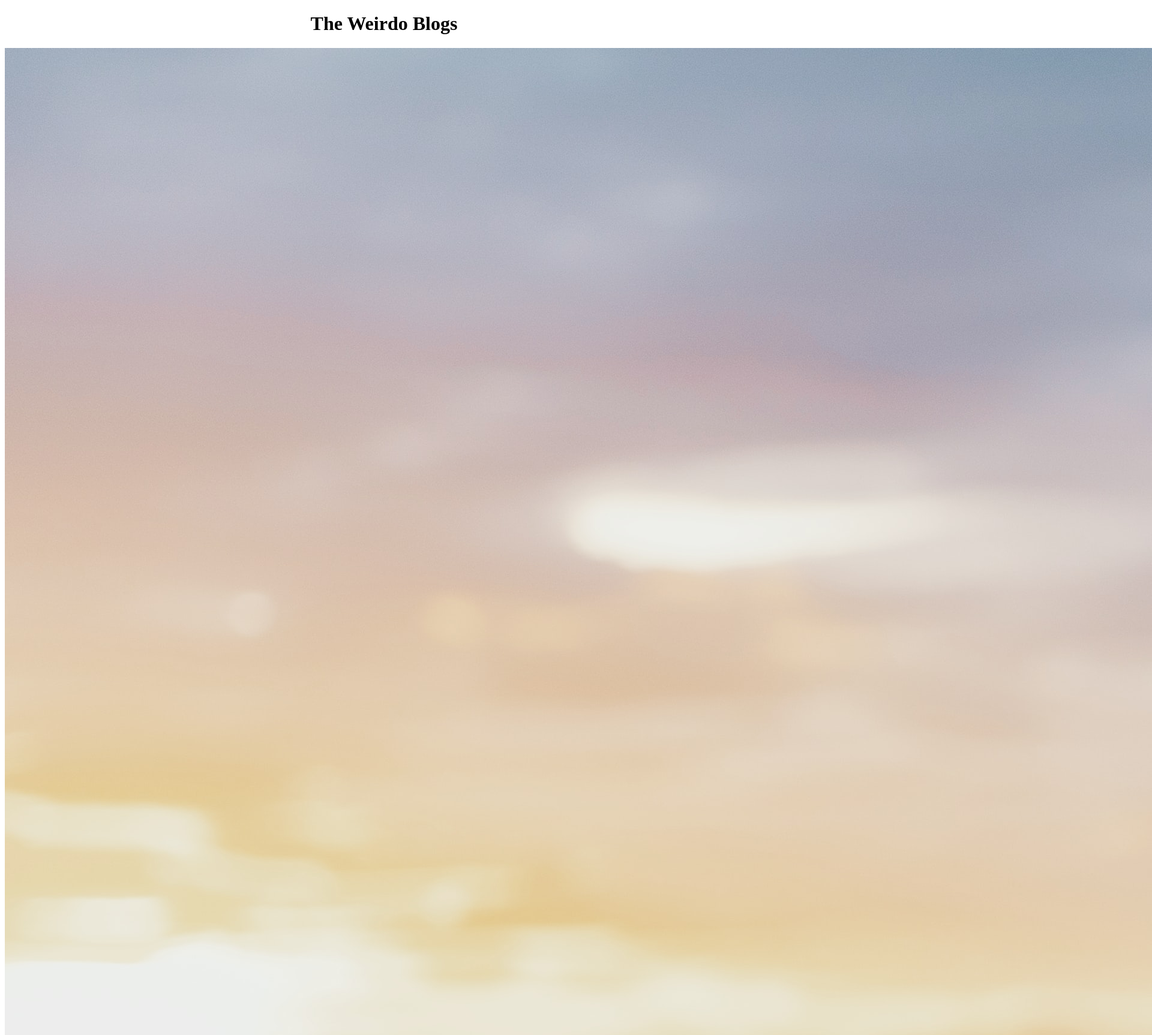
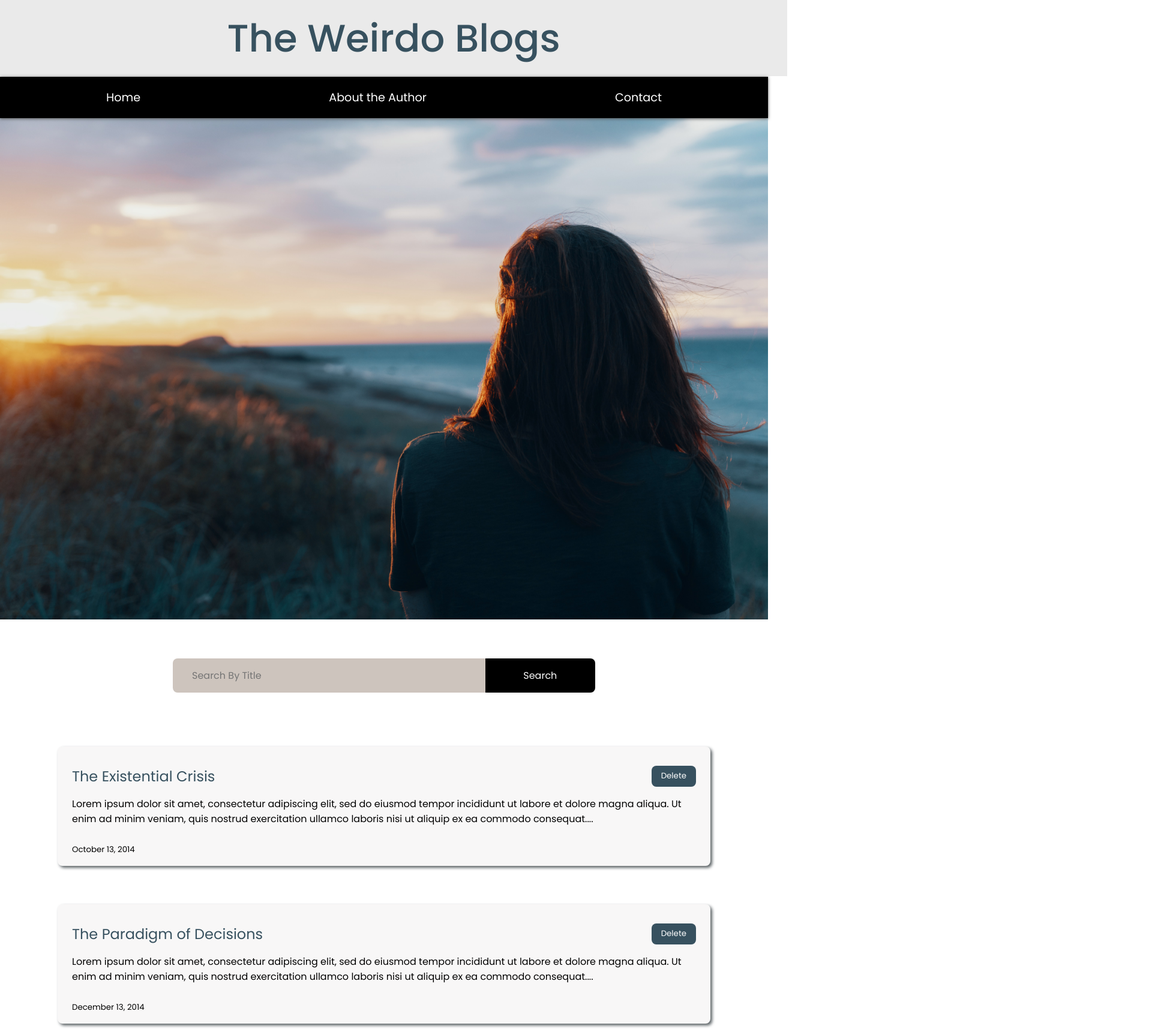
Before and after one commit to NeeshuSharmaa/blogs-project, a React (Create React App) app: page / in a window 1280 px wide. Shown: the top 1726 px of the page at 60% size, 1920 px wide, since content can reach past the window. Built offline with nearby package versions, Linux system fonts and the light colour scheme.

Commit message:
Updated: styles

```diff
--- a/src/App.css
+++ b/src/App.css
@@ -1,38 +1,132 @@
-.App {
-  text-align: center;
+@import url('https://fonts.googleapis.com/css2?family=Poppins:ital,wght@0,100;0,200;0,300;0,400;0,500;1,100&family=Ultra&display=swap');
+
+
+*{
+    margin:0;
+    font-family: 'Poppins', sans-serif;
+
+}
+header{
+    max-height: max-content;
 }
 
-.App-logo {
-  height: 40vmin;
-  pointer-events: none;
+header>h1{
+    text-align:center;
+    font-size:4rem;
+    font-weight:500;
+    width:100%;
+    /* background-color:#000000; */
+    color:#37515f;
+    position:fixed;
+    top:0;
+    /* z-index:5; */
+    background-color:rgb(234, 234, 234);
+    padding:1rem;
+
+
+}
+.header-img {
+    margin-top:180px;
+    height: 50%;
+    max-width: 100%;
+}
+header>nav{
+    width:100%;
+    box-shadow: 0 1px 5px rgb(86, 86, 86);
+    position:fixed;
+    top:128px;
+}
+header>nav>ul{
+    list-style-type: none;
+    padding-inline-start: 0;
+    display:flex;
+    flex-direction:row;
+    background-color: black;
+    color:white;
+    padding:20px;
+}
+header>nav>ul>li{
+    margin:auto;
+    font-size:1.2rem;
+
+}
+.nav-list:hover{
+    color:#8ea6b8;
+    cursor: pointer;
+}
+.search{
+    display:flex;
+    flex-direction:row;
+    padding:2rem;
+    justify-content:center;
+    flex-wrap: nowrap;
+    margin:2% 20%;
+}
+.search>input{
+
+    padding:1rem 2rem;
+    font-size:1rem;
+    background-color:#cdc4bd;
+    border-width:0;
+    border-bottom-left-radius: 0.5rem;
+    border-top-left-radius: 0.5rem;
+    width:80%;
+
+}
+.search-btn{
+    color:white;
+    background-color:black;
+    padding: 0 2rem;
+    border-top-right-radius: 0.5rem;
+    border-bottom-right-radius: 0.5rem;
+    border-width: 0;
+    width:30%;
+    font-size:1rem;
+
+}
+.search-btn:hover{
+    background-color:#37515f;
+    cursor: pointer;
+    transition-delay: 0.2s;
 }
 
-@media (prefers-reduced-motion: no-preference) {
-  .App-logo {
-    animation: App-logo-spin infinite 20s linear;
-  }
+.blogs-div{
+    display:flex;
+    flex-direction:column;
+    justify-content: space-between;
+    padding: 0 5%;
+}
+.blog{
+    padding:1rem 1.5rem;
+    color:black;
+    margin:2rem;
+    box-shadow: 3px 3px 5px #5a6164;
+    border-radius:0.5rem;
+    background-color:rgb(248, 247, 247);
+}
+.blog>div{
+    display:flex;
+    flex-direction: row;
+    justify-content:space-between;
+    margin: 1rem 0;
+}
+.blog-title{
+    font-size:1.5rem;
+    color:#37515f;
 }
 
-.App-header {
-  background-color: #282c34;
-  min-height: 100vh;
-  display: flex;
-  flex-direction: column;
-  align-items: center;
-  justify-content: center;
-  font-size: calc(10px + 2vmin);
-  color: white;
+.blog-delete-btn{
+    /* background-color:white; */
+    color:white;
+    border-radius:0.5rem;
+    border-width:0;
+    padding:0.4rem 1rem;
+    background-color:#37515f
+
 }
-
-.App-link {
-  color: #61dafb;
+.blog-delete-btn:hover{
+    transform: scale(1.2, 1.2);
+    transition-delay: 0.1s;
+    transition-timing-function: linear;
+    cursor: pointer;
 }
-
-@keyframes App-logo-spin {
-  from {
-    transform: rotate(0deg);
-  }
-  to {
-    transform: rotate(360deg);
-  }
-}
```
